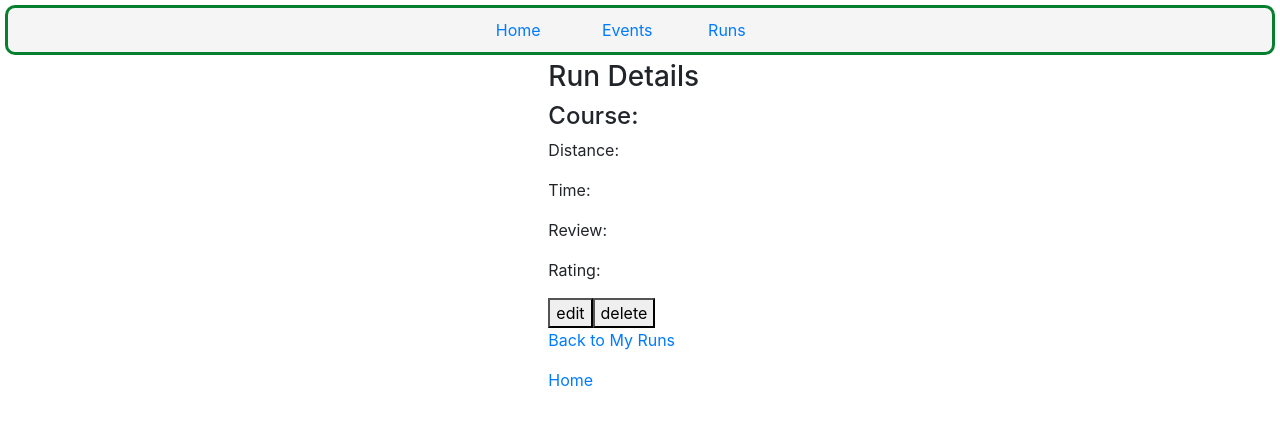
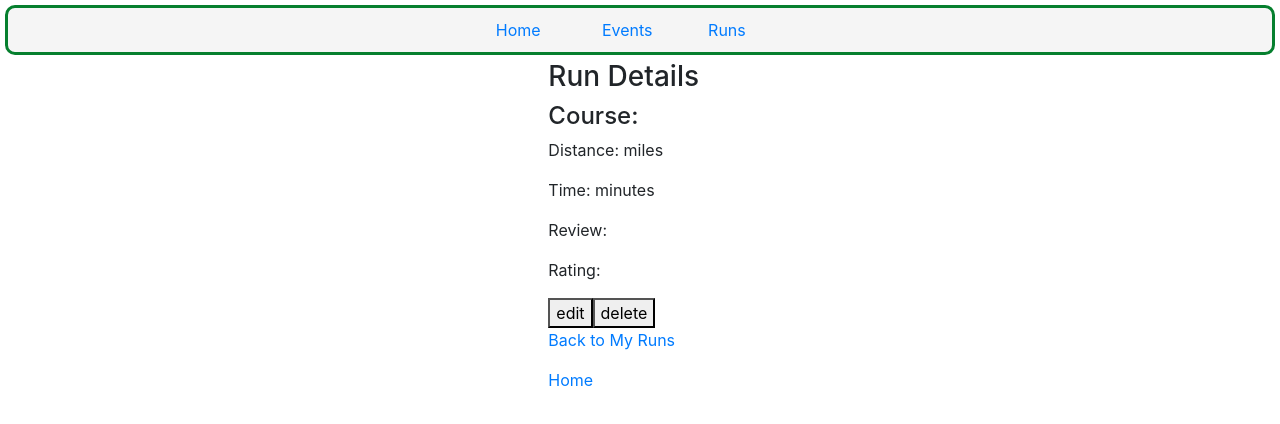
Before and after one commit to buraizu/emerald_city_runs, a React (Create React App) app in the folder client/: page /runs/1 in a window 1280 px wide. Shown: the top 424 px of the page. Built offline with nearby package versions, Linux system fonts and the light colour scheme.

Commit message:
Adjust style and formatting

```diff
--- a/client/src/Home.js
+++ b/client/src/Home.js
@@ -24,7 +24,7 @@ class Home extends Component {
             <div className="feature">
               <h1>Welcome to Emerald City Runs</h1>
               <h3>Your source for upcoming Seattle running events</h3>
-              <p>Get inspired to train for something, or simply keep track of your runs</p>
+              <p>Get inspired to train for something, or simply keep track of your runs!</p>
             </div>
           </Row>
           <Row>
--- a/client/src/runs/EditRunForm.js
+++ b/client/src/runs/EditRunForm.js
@@ -8,6 +8,7 @@ class EditRunForm extends Component {
       <div>
         <h3>Edit Run</h3>
         <form onSubmit={this.props.saveRun}>
+          <span>Course: </span>
           <input
             type="text"
             onChange={this.props.onChange}
@@ -16,6 +17,7 @@ class EditRunForm extends Component {
             placeholder="course"
           />
           <br />
+          <span>Distance: </span>
           <input
             type="text"
             onChange={this.props.onChange}
@@ -24,6 +26,7 @@ class EditRunForm extends Component {
             placeholder="distance"
           />
           <br />
+          <span>Time: </span>
           <input
             type="text"
             onChange={this.props.onChange}
@@ -32,6 +35,7 @@ class EditRunForm extends Component {
             placeholder="time"
           />
           <br />
+          <span>Review: </span>
           <textarea
             onChange={this.props.onChange}
             name="review"
@@ -39,6 +43,7 @@ class EditRunForm extends Component {
             placeholder="Please write a review"
           />
           <br />
+          <span>Rating: </span>
           <input
             type="text"
             onChange={this.props.onChange}
--- a/client/src/runs/LatestRun.js
+++ b/client/src/runs/LatestRun.js
@@ -9,13 +9,13 @@ const LatestRun = (props) => {
       <div className="feature">
         <h2>Your latest run: </h2>
         <h3>Course: {run.course}</h3>
-        <p>Distance: {run.distance}</p>
+        <p>Distance: {run.distance} miles</p>
         <Link to={'/runs/' + run.id}>Details</Link>
       </div>
     )
   } else {
     return (
-      <div>
+      <div className="feature">
         <h3>
           Nothing here at the moment... Head on over to
           <span> <Link to={'/runs'}>Runs</Link> </span>
--- a/client/src/runs/RunDetail.js
+++ b/client/src/runs/RunDetail.js
@@ -71,8 +71,8 @@ class RunDetail extends Component {
         <div>
           <h3>Run Details</h3>
           <h4>Course: {this.props.run.course}</h4>
-          <p>Distance: {this.props.run.distance}</p>
-          <p>Time: {this.props.run.time}</p>
+          <p>Distance: {this.props.run.distance} miles</p>
+          <p>Time: {this.props.run.time} minutes</p>
           <p>Review: {this.props.run.review}</p>
           <p>Rating: {this.props.run.rating}</p>
           <button onClick={this.toggleEdit}>edit</button>
```
